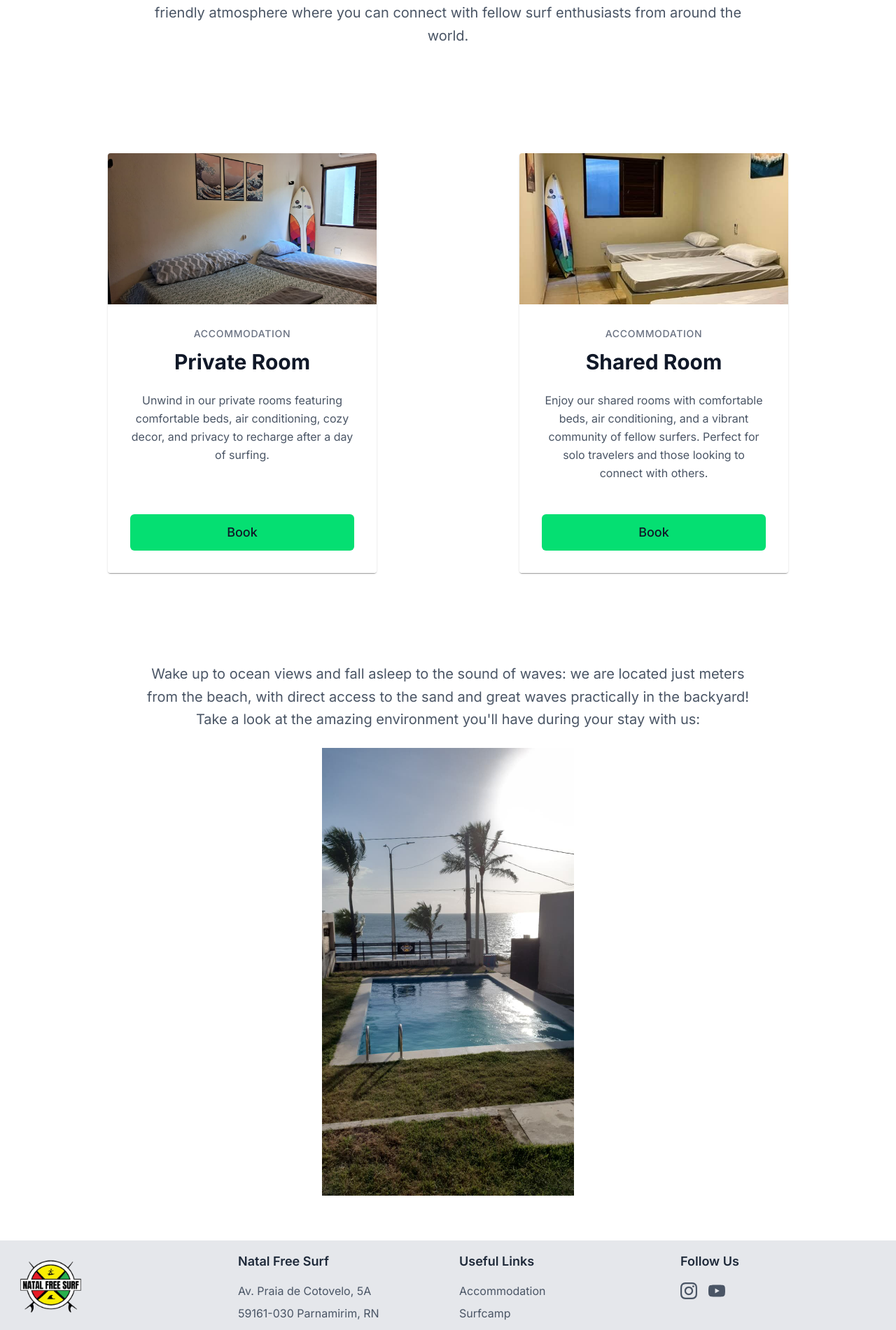
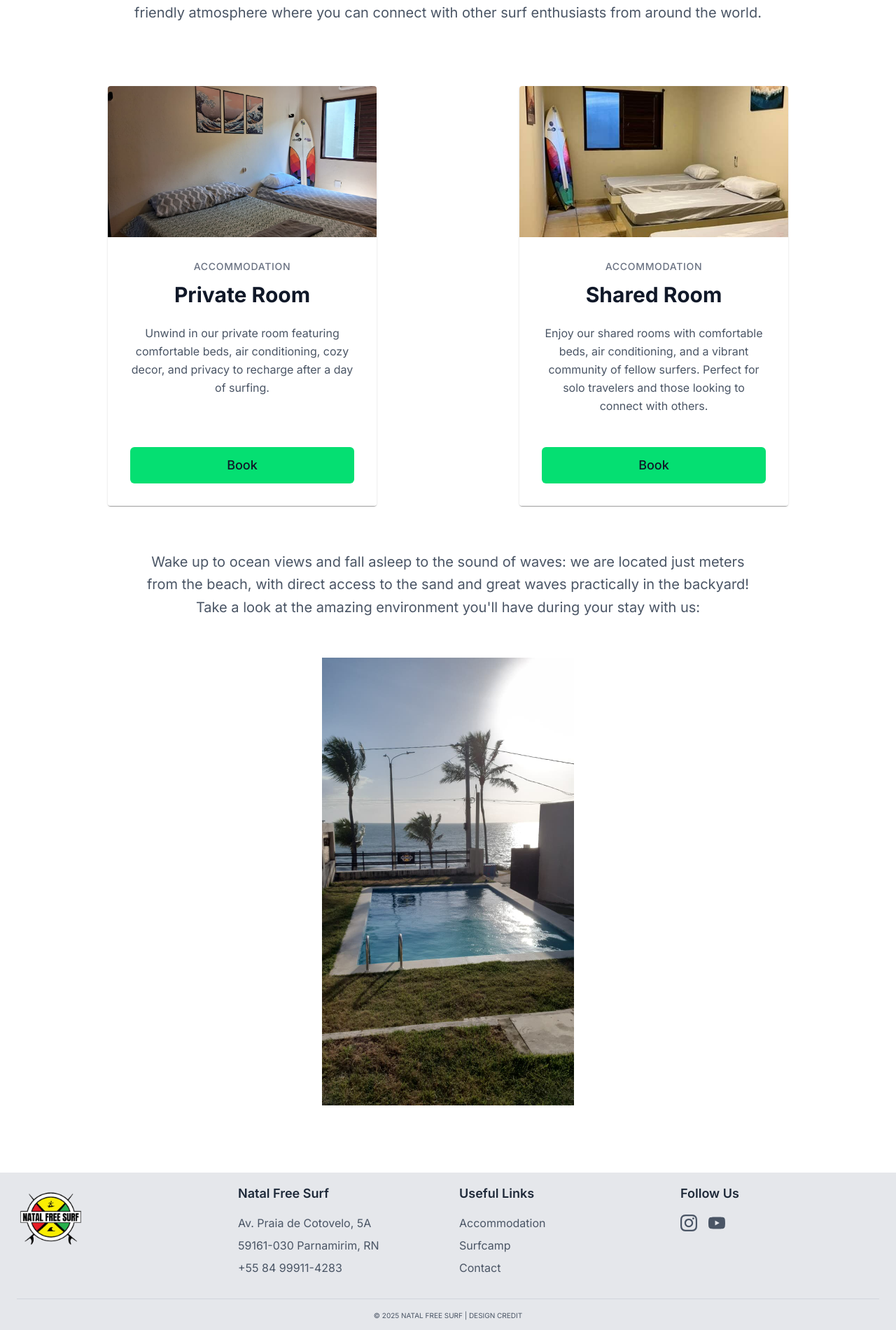
Before and after one commit to matheus-gomes-dev/surfcamp, a Next.js app: page /accommodation/accommodation in a window 1280 px wide. Shown: the part 671-2572 px from the top of the page at 70% size. Built offline with nearby package versions, Linux system fonts and the light colour scheme.

Commit message:
code & content review

```diff
--- a/app/[lang]/accommodation/page.tsx
+++ b/app/[lang]/accommodation/page.tsx
@@ -40,7 +40,7 @@
       </section>
 
       {/* Image Card Content Section */}
-      <section className="py-16 lg:px-16">
+      <section className="lg:px-16">
         <div className="flex flex-col lg:flex-row gap-8 lg:gap-6 justify-center items-stretch">
           <ImageCardContent
             imageSrc="/private-room-large-width-1.jpeg"
@@ -73,7 +73,7 @@
             {dictionary.accommodationContent2}
           </p>
         </div>
-        <div className='flex justify-center'>
+        <div className='flex justify-center py-8'>
           <Image src='/beach-view.jpeg' alt={dictionary.beachViewAlt} width={360} height={630} />
         </div>
       </section>
```
Also changed, not shown: lib/dictionaries.js.
